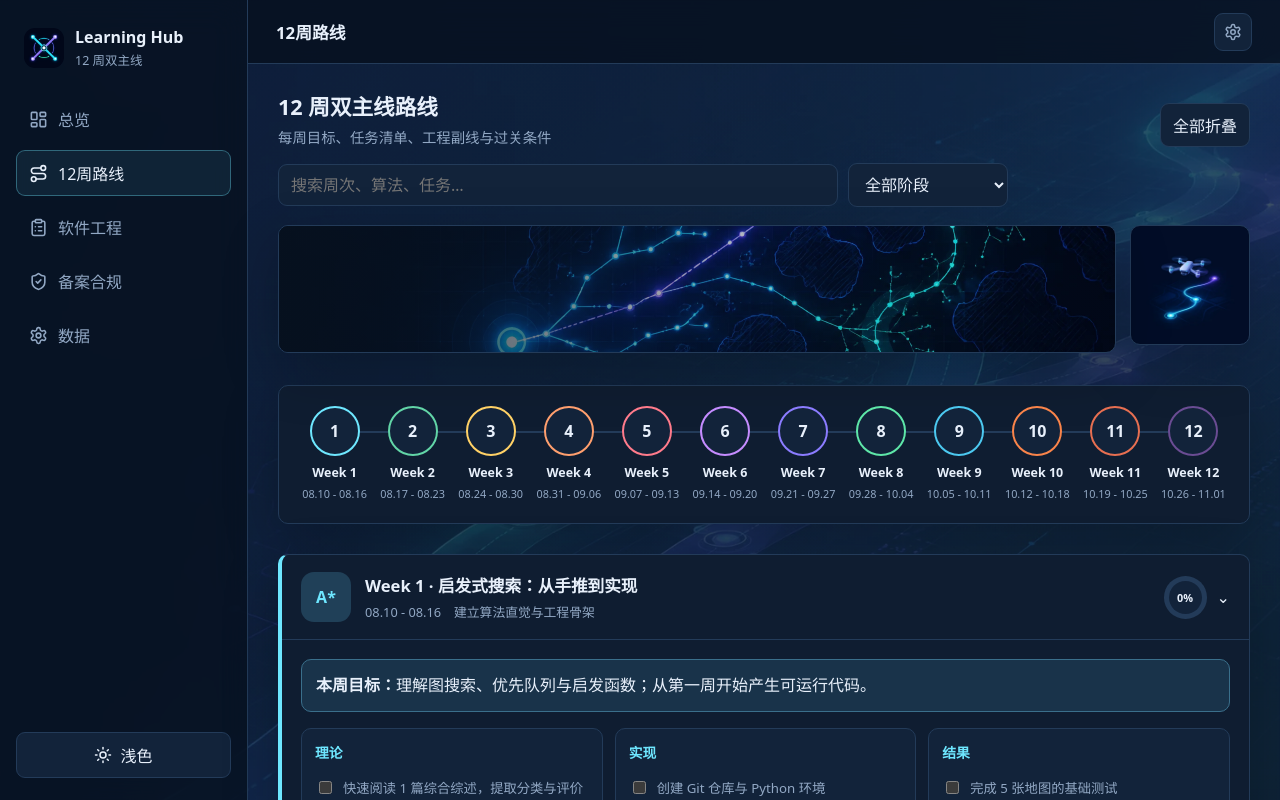
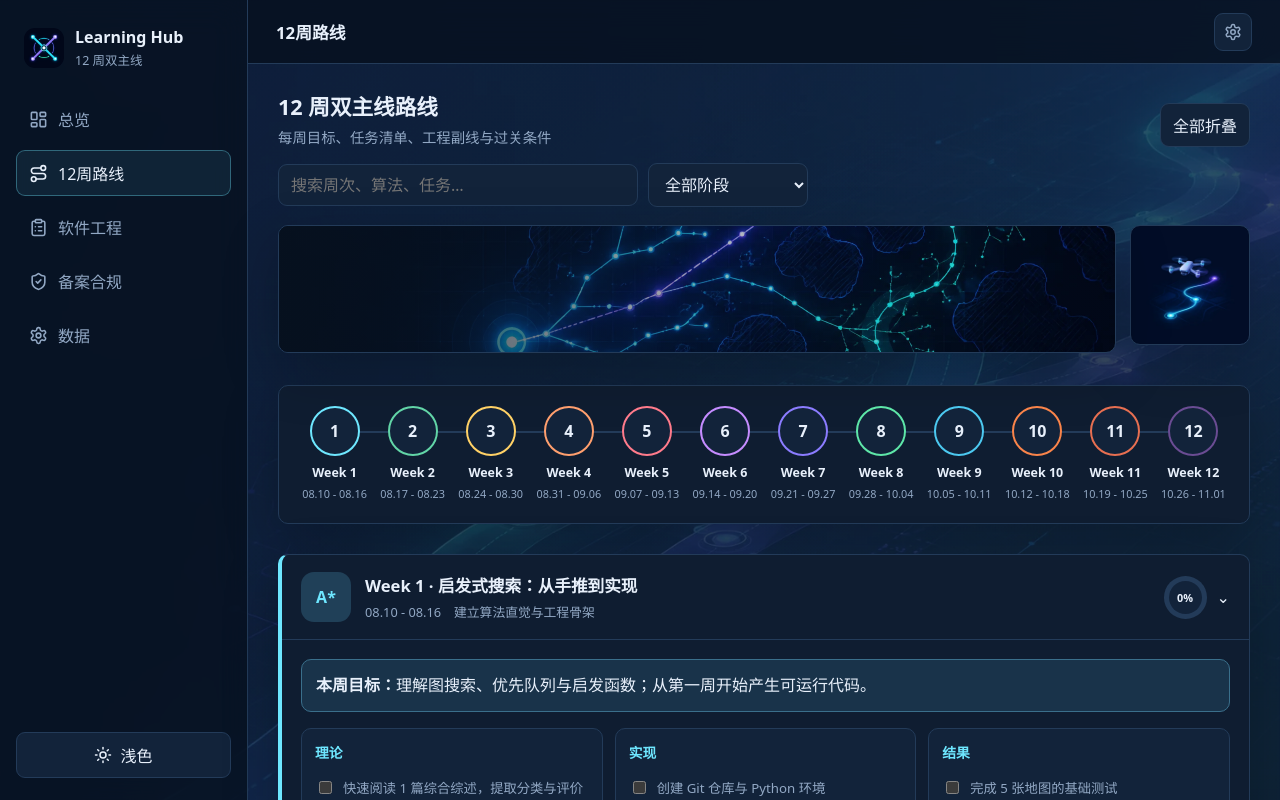
Before and after one commit to Goldmeteor/control-system, a Vue app: page /#/roadmap in a window 1280 px wide. Shown: the top 800 px of the page. Built offline with nearby package versions, Linux system fonts and the light colour scheme.

Commit message:
Narrow roadmap search control

```diff
--- a/src/style.css
+++ b/src/style.css
@@ -487,12 +487,14 @@ a {
 }
 
 input.control {
-  min-width: 240px;
-  flex: 1 1 280px;
-  max-width: 560px;
+  min-width: 0;
+  width: 360px;
+  flex: 0 1 360px;
+  max-width: 420px;
 }
 
 select.control {
+  flex: 0 0 auto;
   min-width: 0;
   width: 160px;
   max-width: 220px;
```
